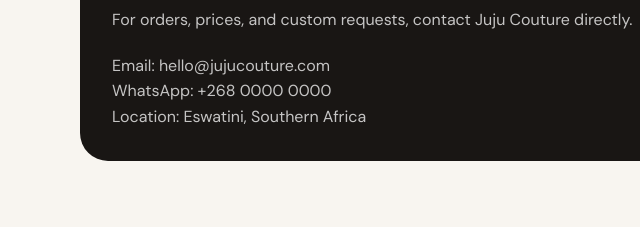
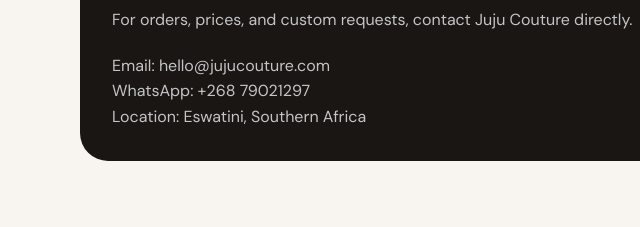
Before and after one commit to lisangosimz-sys/Juju-couture, a website: page index.html in a window 1280 px wide. Shown: the part 3351-3578 px from the top of the page, 0-640 px from the left. Drawn offline with nearby package versions, Linux system fonts and the light colour scheme.

Commit message:
Update contact number

```diff
--- a/index.html
+++ b/index.html
@@ -295,7 +295,7 @@
       <div class="contact">
         <h2>Let’s Create Your <em>Next Piece</em></h2>
         <p style="margin:1rem 0 1.25rem">For orders, prices, and custom requests, contact Juju Couture directly.</p>
-        <p>Email: hello@jujucouture.com<br>WhatsApp: +268 0000 0000<br>Location: Eswatini, Southern Africa</p>
+        <p>Email: hello@jujucouture.com<br>WhatsApp: +268 79021297<br>Location: Eswatini, Southern Africa</p>
       </div>
     </section>
   </main>
```
